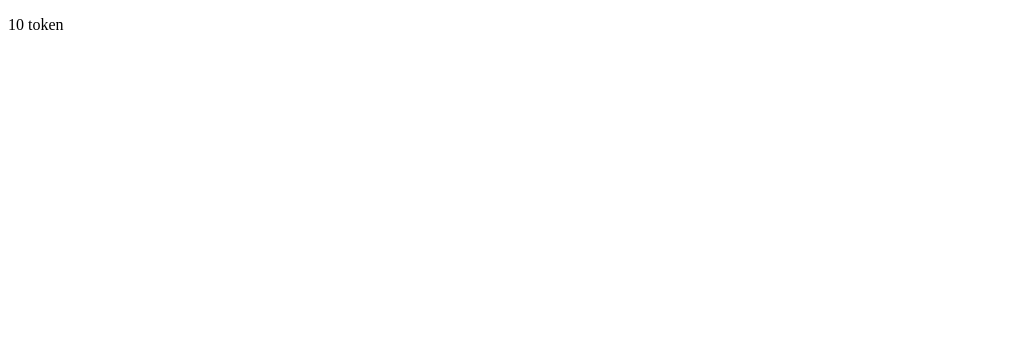
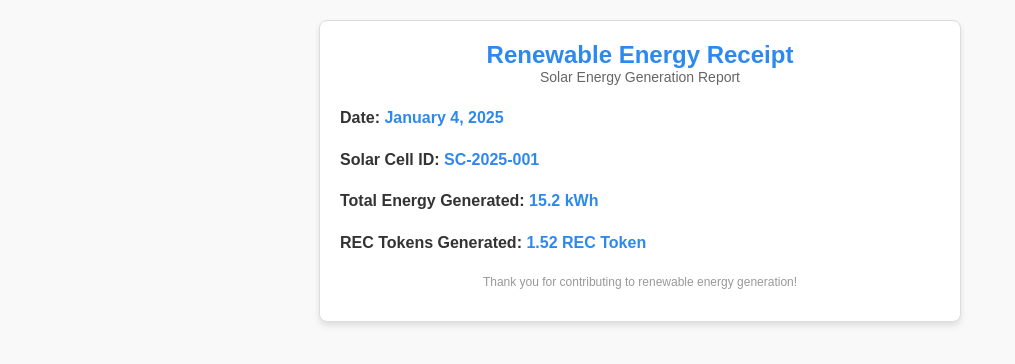
Before and after one commit to paramgogia/reclaimtest, a plain HTML site: page index.html in a window 1280 px wide. Shown: the whole page, without its empty margins (0-1015 px from the left). Drawn offline with Linux system fonts and the light colour scheme.

Commit message:
Update index.html

```diff
--- a/index.html
+++ b/index.html
@@ -1,13 +1,69 @@
 <!DOCTYPE html>
-
 <html lang="en">
 <head>
     <meta charset="UTF-8">
     <meta name="viewport" content="width=device-width, initial-scale=1.0">
-    <title>Sample Page</title>
+    <title>Renewable Energy Receipt</title>
+    <style>
+        body {
+            font-family: Arial, sans-serif;
+            margin: 20px;
+            background-color: #f9f9f9;
+            color: #333;
+        }
+        .receipt-container {
+            max-width: 600px;
+            margin: auto;
+            padding: 20px;
+            background: #fff;
+            border: 1px solid #ddd;
+            border-radius: 8px;
+            box-shadow: 0 4px 6px rgba(0, 0, 0, 0.1);
+        }
+        .receipt-header {
+            text-align: center;
+            margin-bottom: 20px;
+        }
+        .receipt-header h1 {
+            margin: 0;
+            font-size: 24px;
+            color: #2d89ef;
+        }
+        .receipt-header p {
+            margin: 0;
+            font-size: 14px;
+            color: #666;
+        }
+        .receipt-body {
+            line-height: 1.6;
+        }
+        .receipt-footer {
+            margin-top: 20px;
+            text-align: center;
+            font-size: 12px;
+            color: #999;
+        }
+        .highlight {
+            font-weight: bold;
+            color: #2d89ef;
+        }
+    </style>
 </head>
 <body>
-    <p>10 token</p>
+    <div class="receipt-container">
+        <div class="receipt-header">
+            <h1>Renewable Energy Receipt</h1>
+            <p>Solar Energy Generation Report</p>
+        </div>
+        <div class="receipt-body">
+            <p><strong>Date:</strong> <span class="highlight">January 4, 2025</span></p>
+            <p><strong>Solar Cell ID:</strong> <span class="highlight">SC-2025-001</span></p>
+            <p><strong>Total Energy Generated:</strong> <span class="highlight">15.2 kWh</span></p>
+            <p><strong>REC Tokens Generated:</strong> <span class="highlight">1.52 REC Token</span></p>
+        </div>
+        <div class="receipt-footer">
+            <p>Thank you for contributing to renewable energy generation!</p>
+        </div>
+    </div>
 </body>
-    <script src="https://cdn.example.com/reclaim-proof-request.js"></script>
 </html>
```
